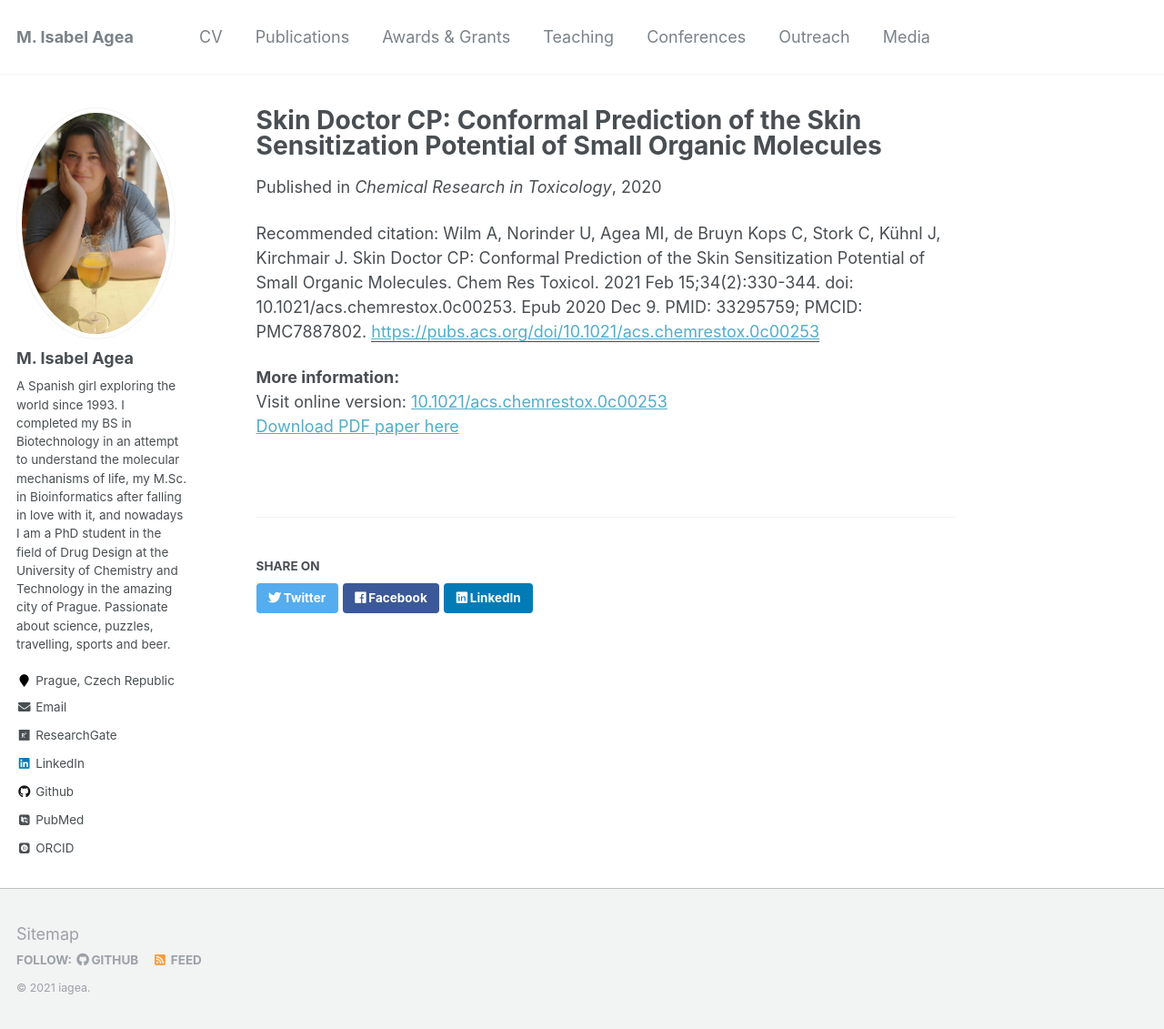
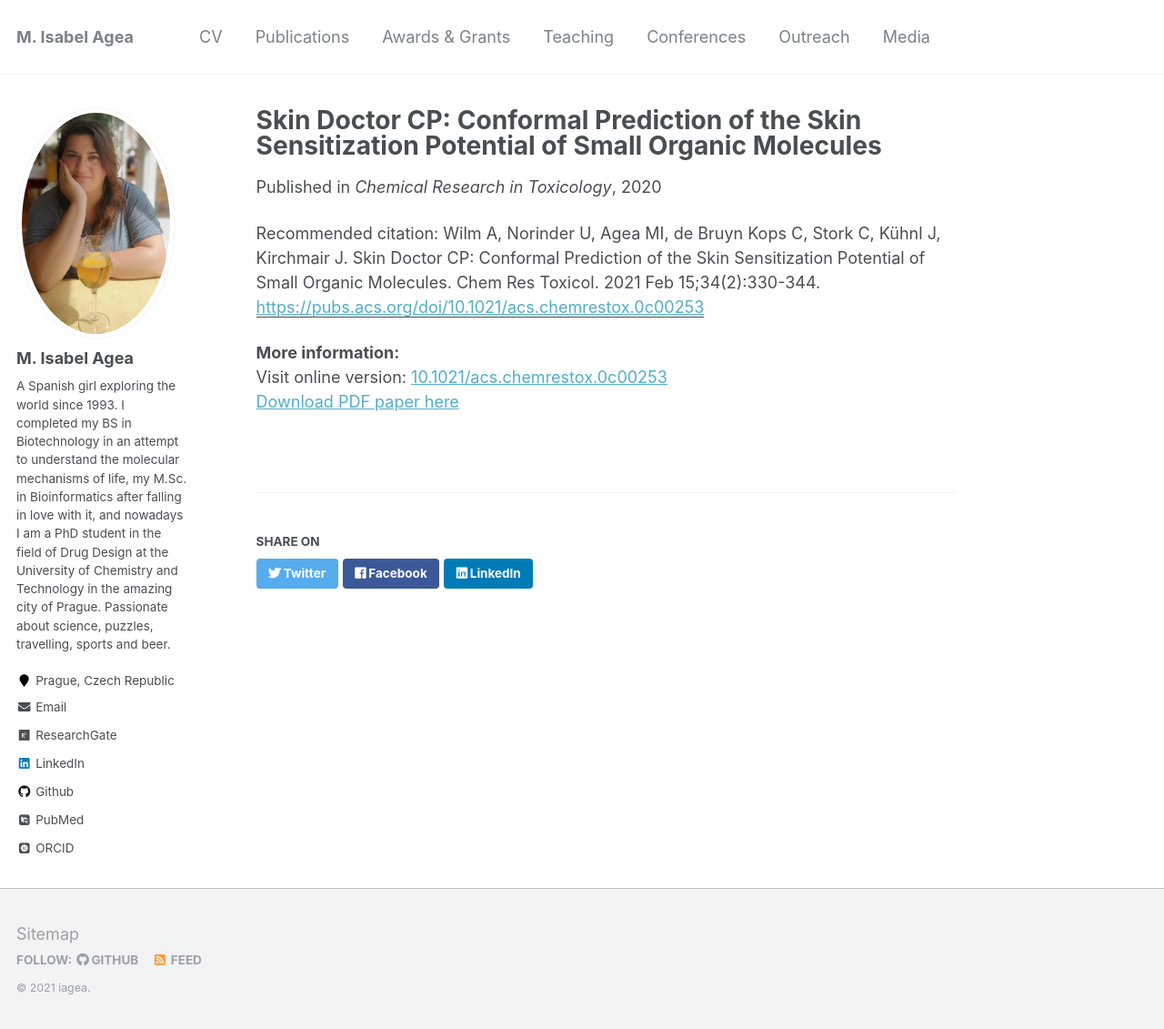
Before and after one commit to Iagea/iagea.github.io, a Jekyll site: the page built from _publications/2020_Skin_CP.md, in a window 1280 px wide and 1131 px high. Shown: the whole window at 91% size. Built offline with Jekyll 4.4.1, drawn with Linux system fonts in a browser that asks for light colours; some web fonts are replaced.

Commit message:
Update 2020_Skin_CP.md

```diff
--- a/_publications/2020_Skin_CP.md
+++ b/_publications/2020_Skin_CP.md
@@ -6,7 +6,7 @@ excerpt: ' '
 date: 2020-12-09
 venue: 'Chemical Research in Toxicology'
 paperurl: 'https://pubs.acs.org/doi/10.1021/acs.chemrestox.0c00253'
-citation: 'Wilm A, Norinder U, Agea MI, de Bruyn Kops C, Stork C, Kühnl J, Kirchmair J. Skin Doctor CP: Conformal Prediction of the Skin Sensitization Potential of Small Organic Molecules. Chem Res Toxicol. 2021 Feb 15;34(2):330-344. doi: 10.1021/acs.chemrestox.0c00253. Epub 2020 Dec 9. PMID: 33295759; PMCID: PMC7887802.'
+citation: 'Wilm A, Norinder U, Agea MI, de Bruyn Kops C, Stork C, Kühnl J, Kirchmair J. Skin Doctor CP: Conformal Prediction of the Skin Sensitization Potential of Small Organic Molecules. Chem Res Toxicol. 2021 Feb 15;34(2):330-344.'
 ---
 
 **More information:**
```
